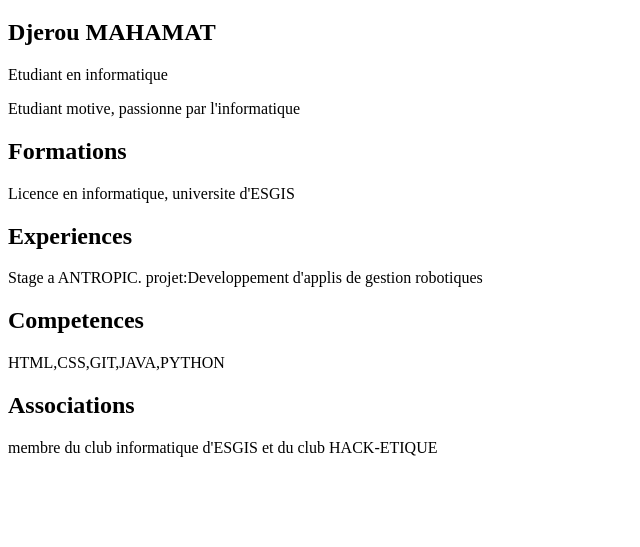
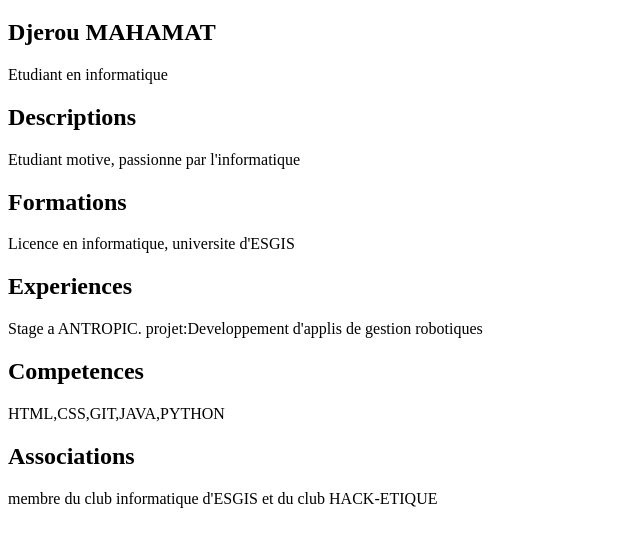
Before and after one commit to mahamath552-coder/mon-cv, a plain HTML site: page index.html in a window 1280 px wide. Shown: the part 61-608 px from the top of the page, without its empty margins (0-640 px from the left). Drawn offline with Linux system fonts and the light colour scheme.

Commit message:
correction

```diff
--- a/index.html
+++ b/index.html
@@ -11,12 +11,12 @@
         <h1>Mon CV</h1>
         <h2>Djerou MAHAMAT</h2>
         <P>Etudiant en informatique</P>
+        <h2>Descriptions</h2>
         <p>Etudiant motive, passionne par l'informatique</p>
         <h2>Formations</h2>
         <p>Licence en informatique, universite d'ESGIS</p>
         <h2>Experiences</h2>
         <P>Stage a ANTROPIC. projet:Developpement d'applis de gestion robotiques</P>
-
         <h2>Competences</h2>
         <p>HTML,CSS,GIT,JAVA,PYTHON</p>
         <h2>Associations</h2>
```
